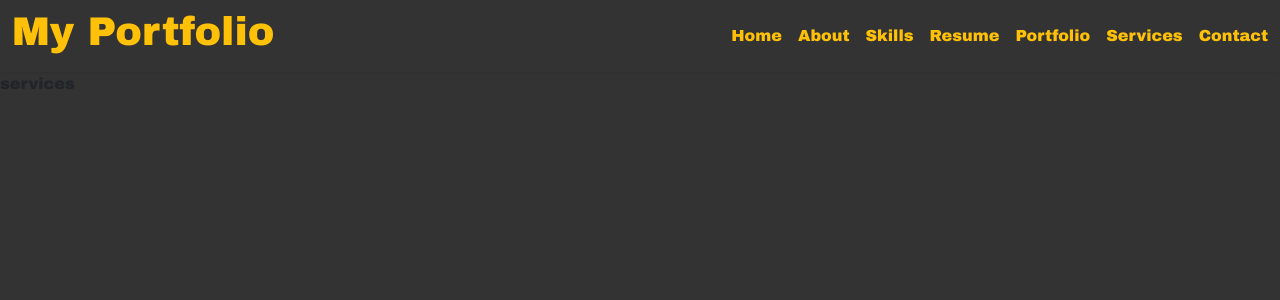
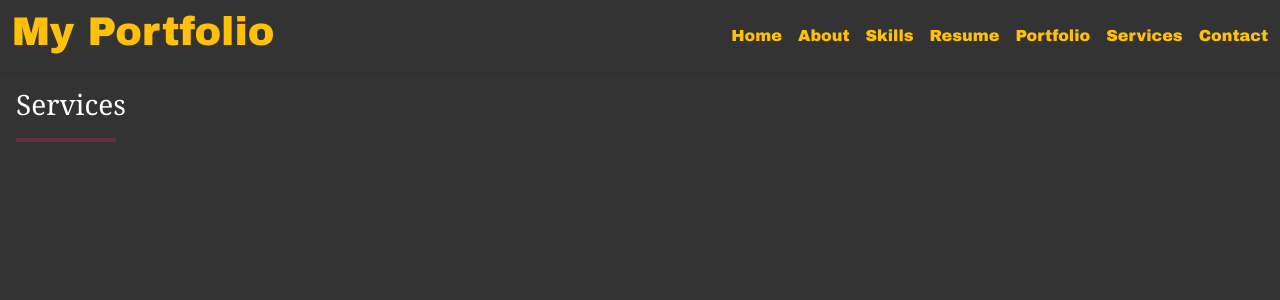
Before and after one commit to Shukurxan/MyPortfolio, a React (Create React App) app: page /services in a window 1280 px wide. Shown: the top 300 px of the page. Built offline with nearby package versions, Linux system fonts and the light colour scheme.

Commit message:
services

```diff
--- a/src/containers/services.jsx
+++ b/src/containers/services.jsx
@@ -1,9 +1,15 @@
-import React, { Component } from 'react'
+import React, { Component } from 'react';
+import '../css/services.css';
 
 export default class services extends Component {
   render() {
     return (
-      <div>services</div>
+      <div className='p-3'>
+        <div id='ser-div'>
+          <h3>Services</h3>
+          <hr />
+        </div>
+      </div>
     )
   }
 }
--- a/src/css/nav.css
+++ b/src/css/nav.css
@@ -39,7 +39,7 @@
 #bar-ul > li{
     margin-top: 20px;
 }
-#anim-color:hover{
+/* #anim-color:hover{
     background-image:
     linear-gradient(to right, green, red, orange);
     -webkit-background-clip: text;
@@ -50,7 +50,7 @@
     to {
         background-position: 4500vh;
     }
-}
+} */
 #offcanvasRight{
     background-color: #333;
     display: none;
--- /dev/null
+++ b/src/css/services.css
@@ -0,0 +1,9 @@
+#ser-div > h3{
+  color: white;
+  font-family: Georgia, 'Times New Roman', Times, serif;
+}
+#ser-div > hr{
+  width: 100px;
+  border: 2px solid crimson;
+  filter: brightness(1.75);
+}
```
